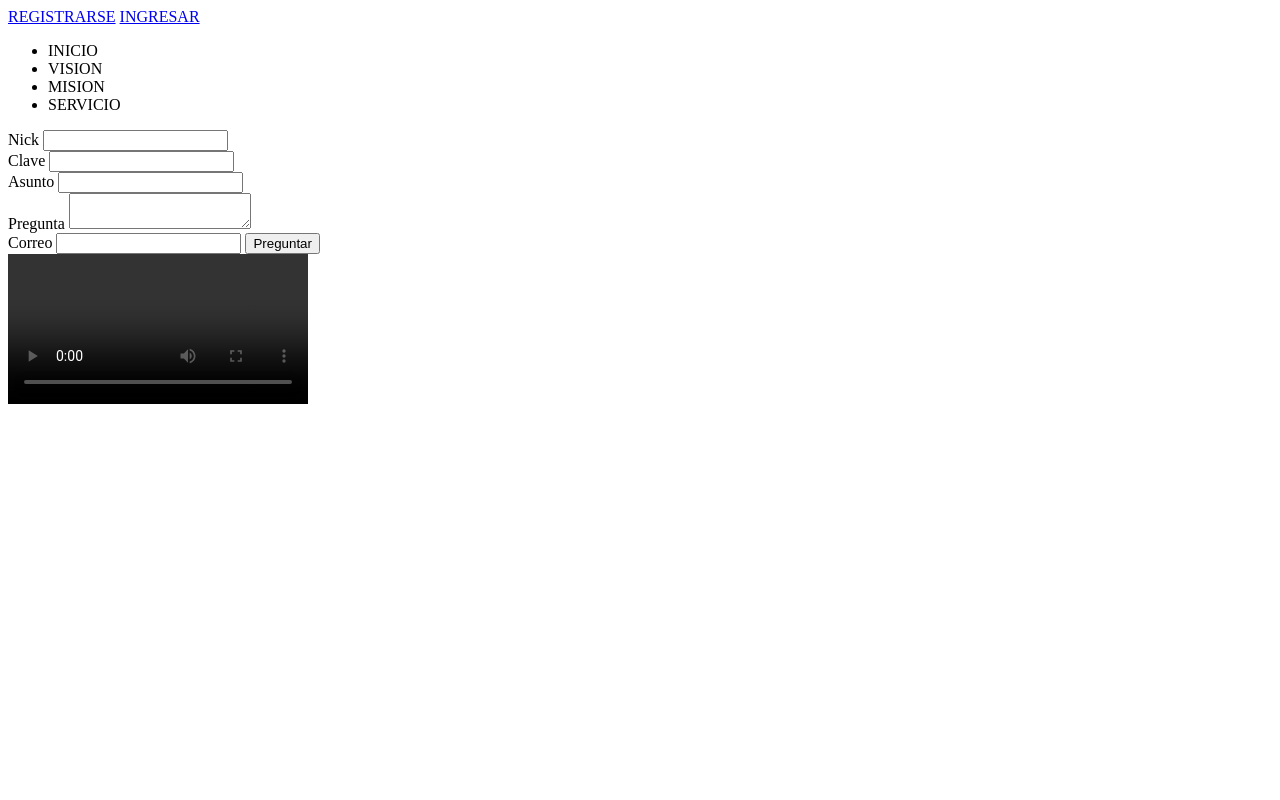
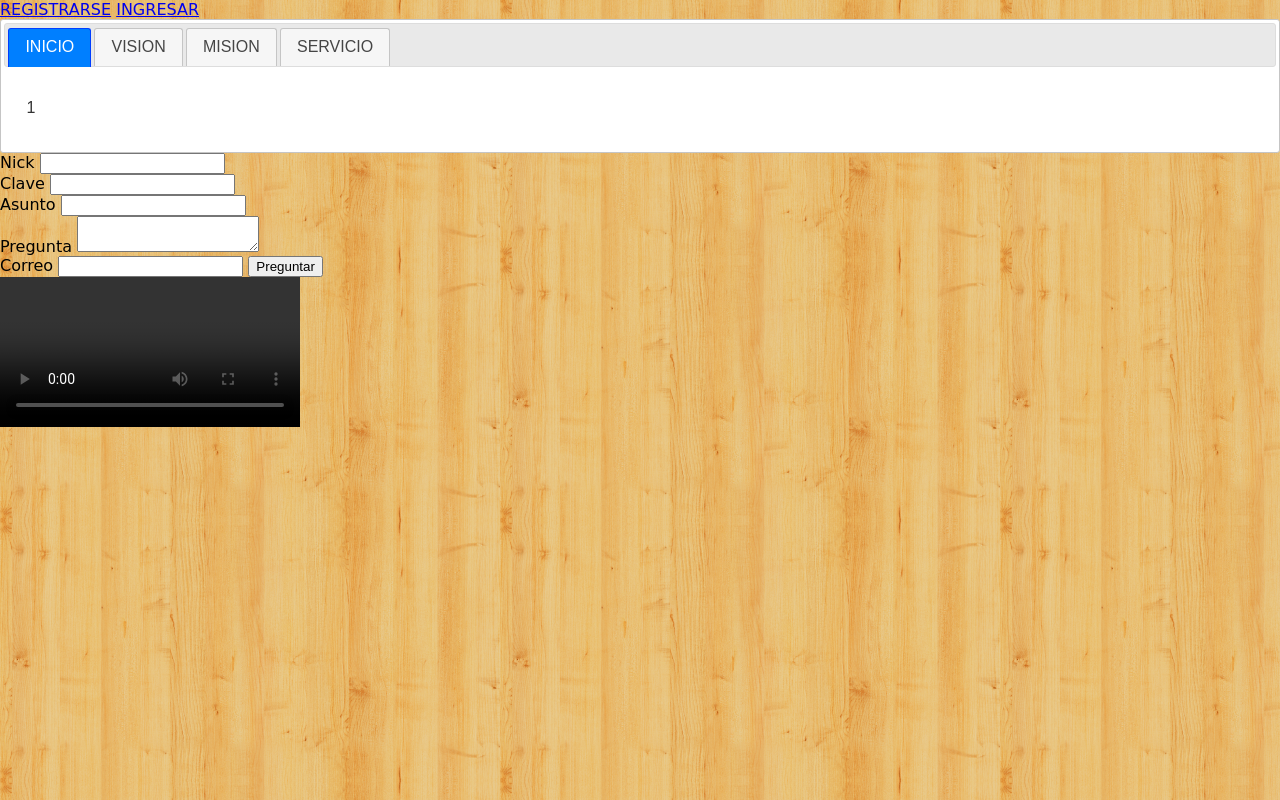
Before and after one commit to jorgedipra/Testamento, a PHP site: page / in a window 1280 px wide. Run offline with PHP 8.4, Linux system fonts and the light colour scheme; some libraries are stand-ins or nearby versions.

Commit message:
tab-fondo
se coloco el fondo y se organizo las tab

```diff
--- a/css/style.css
+++ b/css/style.css
@@ -0,0 +1,12 @@
+body{
+	background : url(../img/fondo.png)fixed;
+	font-family: 'Germania One', cursive;
+	height     : 100%;
+	left       : 0;
+	margin     : 0;
+	padding    : 0;
+	position   : absolute;
+	position   : fixed;
+	top        :0;
+	width      : 100%;
+}
--- a/cuerpo/index.php
+++ b/cuerpo/index.php
@@ -1,14 +1,37 @@
 <a href="#">REGISTRARSE</a>
 <a href="#">INGRESAR</a>
 
-<div id="menu">
-	<ul>
-		<li>INICIO</li>
-		<li>VISION</li>
-		<li>MISION</li>
-		<li>SERVICIO</li>
-	</ul>
+
+
+<div id="tabs">
+  <ul>
+    <li><a href="#tabs-1">INICIO</a></li>
+    <li><a href="#tabs-2">VISION</a></li>
+    <li><a href="#tabs-3">MISION</a></li>
+    <li><a href="#tabs-4">SERVICIO</a></li>
+  </ul>
+  <div id="tabs-1">
+    <p>
+        1
+    </p>
+  </div>
+  <div id="tabs-2">
+    <p>
+        2
+    </p>
+  </div>
+  <div id="tabs-3">
+    <p>
+        3
+    </p>
+  </div>
+  <div id="tabs-4">
+    <p>
+        4
+    </p>
+  </div>
 </div>
+
 <section id="logeo">
 	<form action="index.php" method="post">
 		<label>Nick</label>
--- a/index.php
+++ b/index.php
@@ -3,7 +3,15 @@
 session_start();
 ?>
 <link rel="stylesheet" href="css/style.css"><!--se llama el stilo-->
-<script src="script/scriptpins.js"></script>
+<link rel="stylesheet" href="http://code.jquery.com/ui/1.10.3/themes/smoothness/jquery-ui.css" />
+  <script src="http://code.jquery.com/jquery-1.9.1.js"></script>
+  <script src="http://code.jquery.com/ui/1.10.3/jquery-ui.js"></script>
+  <link rel="stylesheet" href="/resources/demos/style.css" />
+  <script>
+  $(function() {
+    $( "#tabs" ).tabs();
+  });
+  </script>
 <title> </title>
 </head>
 <body>
```
Also changed, not shown: img/fondo.png (added).
